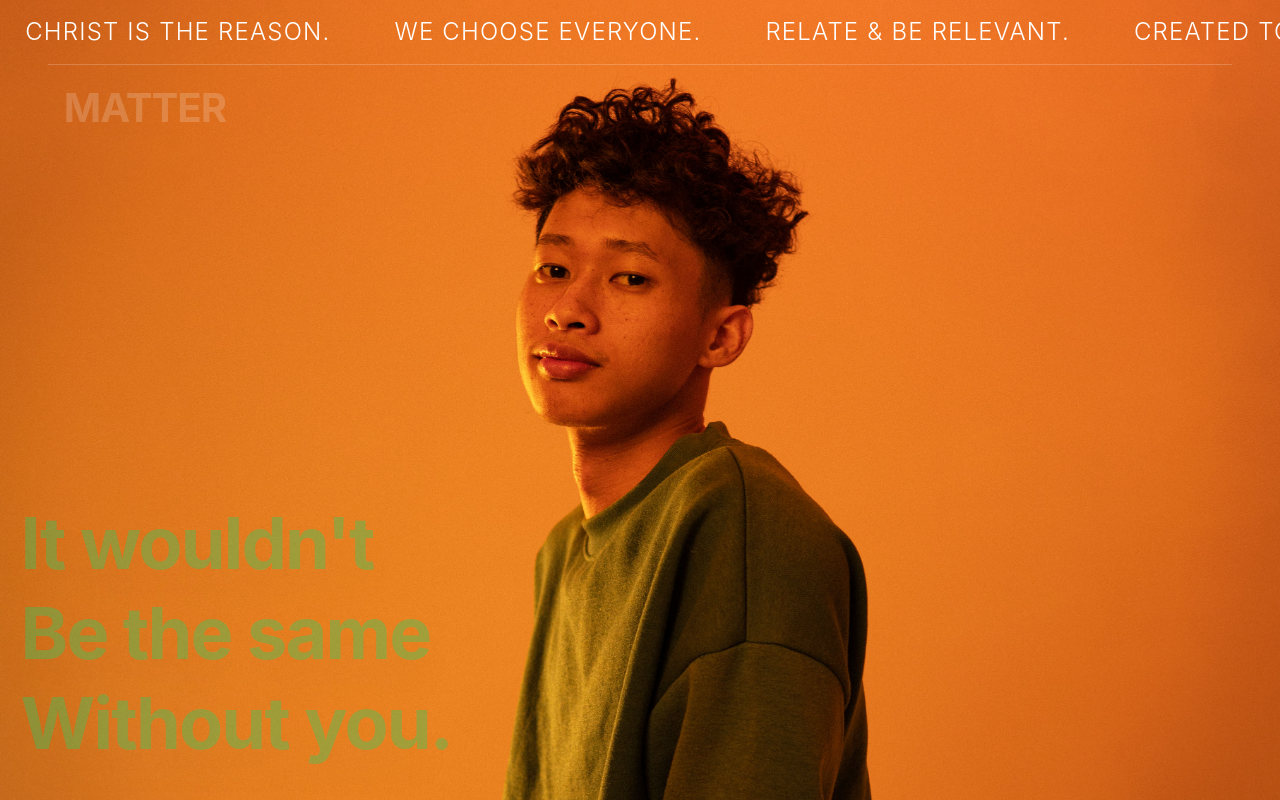
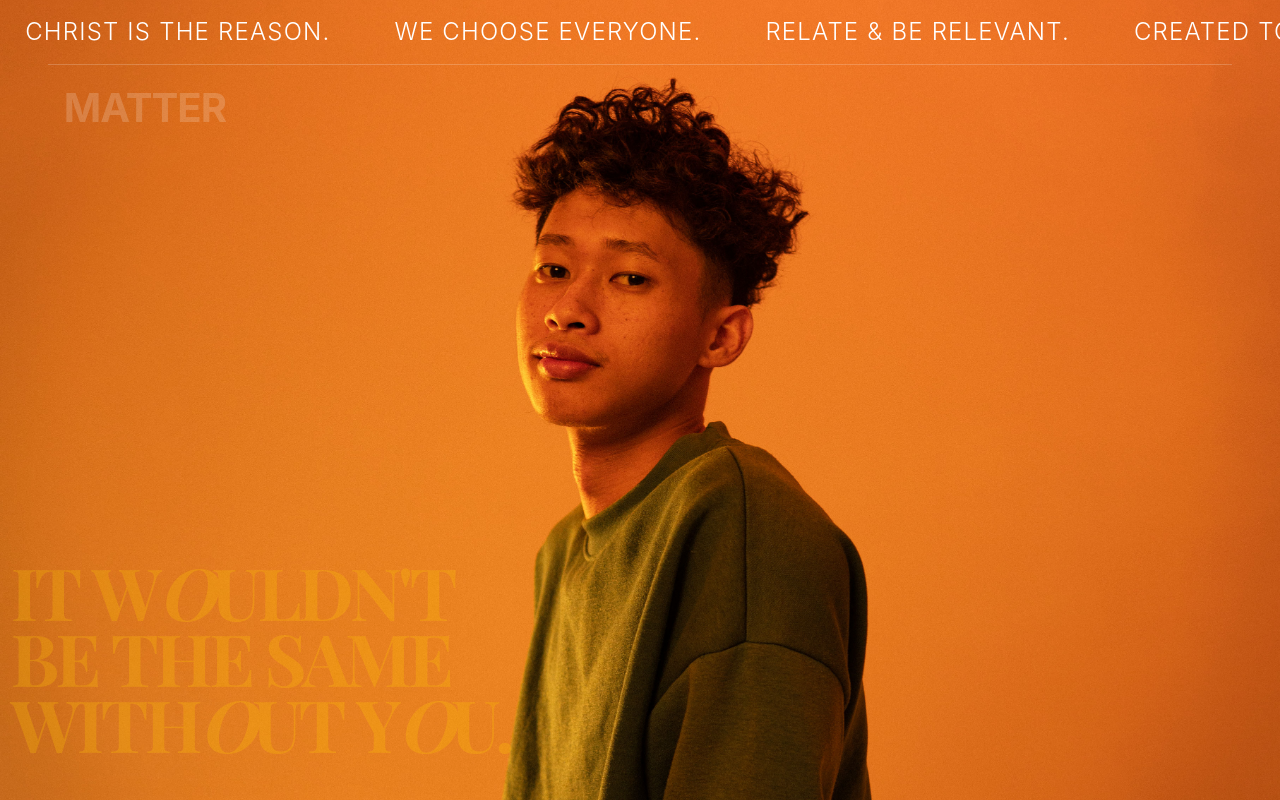
Before and after one commit to MatterPhnomPenh/MatterPhnomPenh, a Next.js app: page / in a window 1280 px wide. Shown: the top 800 px of the page. Built offline with nearby package versions, Linux system fonts and the light colour scheme.

Commit message:
change intro home page

```diff
--- a/src/app/components/sections/home/initiatives-section.tsx
+++ b/src/app/components/sections/home/initiatives-section.tsx
@@ -64,7 +64,7 @@ export default function InitiativesSection() {
   }, []);
 
   return (
-    <section className="bg-black py-24 px-6 overflow-hidden">
+    <section className="bg-black py-24 px-8 overflow-hidden">
       <div className="max-w-7xl mx-auto">
         <div className="text-center mb-16">
           <h2 className="text-5xl sm:text-6xl lg:text-7xl font-bold text-white tracking-tight">
--- a/src/app/components/sections/home/intro-home-section.tsx
+++ b/src/app/components/sections/home/intro-home-section.tsx
@@ -1,73 +1,96 @@
-
 
 // "use client";
 // import { motion } from "framer-motion";
+
+// const lines = [
+//   "It wouldn't",
+//   "Be the same",
+//   "Without you.",
+// ];
 
 // export default function IntroHomeSection() {
 //   return (
 //     <div className="relative overflow-hidden">
 //       <section
-//         className="relative w-full bg-cover bg-center bg-no-repeat min-h-screen flex flex-col"
+//         className="relative bg-cover bg-center bg-no-repeat min-h-screen flex flex-col"
 //         style={{ backgroundImage: "url('/images/ORS_Hoklin.jpg')" }}
 //       >
+//         <div className="relative z-10 flex-1 flex items-center justify-center px-8 lg:px-12">
+//           <div className="w-full h-full">
 
-//         {/* Main Content */}
-//         <div className="relative z-10 flex-1 flex items-center justify-center px-8 sm:px-6 lg:px-12">
-//           <div className="w-full h-full">
-//             {/* Bottom Left Title */}
+//             {/* Left headline – only O is italic */}
 //             <motion.div
-//               className="absolute bottom-8 left-8 sm:left-6 lg:left-12 sm:bottom-6 lg:bottom-12"
-//               initial={{ opacity: 0, x: -40 }}
-//               animate={{ opacity: 1, x: 0 }}
-//               transition={{ duration: 0.8, delay: 0.3 }}
+//               className="absolute bottom-6 left-6 lg:left-12 lg:bottom-8"
+//               initial={{ opacity: 0, x: -50 }}
+//               whileInView={{ opacity: 1, x: 0 }}
+//               transition={{ duration: 1, delay: 0.3 }}
+//               viewport={{ once: false, amount: 0.5 }}
 //             >
-//               <motion.div
-//                 className="space-y-0"
-//                 initial="hidden"
-//                 animate="visible"
-//                 variants={{
-//                   hidden: { opacity: 0 },
-//                   visible: { opacity: 1, transition: { staggerChildren: 0.1 } },
-//                 }}
-//               >
-//                 {["It wouldn't", "Be the same", "Without you."].map((line, i) => (
+//               <motion.div className="space-y-[-1rem] lg:space-y-[-1.5rem]">
+//                 {lines.map((line, i) => (
 //                   <motion.h1
 //                     key={i}
-//                     className="text-4xl md:text-6xl lg:text-7xl font-bold text-green-400 tracking-tight leading-tight drop-shadow-2xl"
-//                     variants={{
-//                       hidden: { opacity: 0, y: 20 },
-//                       visible: { opacity: 1, y: 0 },
-//                     }}
+//                     className="text-4xl md:text-6xl lg:text-7xl text-yellow-400 tracking-tighter leading-tight drop-shadow-2xl uppercase"
+//                     style={{ fontFamily: "var(--font-playfair-sc), Georgia, serif", fontWeight: 700 }}
+//                     variants={{ hidden: { opacity: 0, y: 40 }, visible: { opacity: 1, y: 0 } }}
 //                   >
-//                     {line}
+//                     {line.split("").map((char, idx) => (
+//                       <span
+//                         key={idx}
+//                         className={char.toUpperCase() === "O" ? "italic" : ""}   // ← only O becomes italic
+//                       >
+//                         {char === " " ? "\u00A0" : char}
+//                       </span>
+//                     ))}
 //                   </motion.h1>
 //                 ))}
 //               </motion.div>
 //             </motion.div>
 
-//             {/* Bottom Right Box */}
-//             <motion.div
-//               className="absolute bottom-8 right-12 sm:right-6 lg:right-12 sm:bottom-6 lg:bottom-12"
-//               initial={{ opacity: 0, x: 40 }}
-//               animate={{ opacity: 1, x: 0 }}
-//               transition={{ duration: 0.8, delay: 0.6 }}
-//             >
-//               <div className="bg-transparent border-2 border-white rounded-lg md:pr-16 md:pt-2 md:pb-48 md:pl-2 h-32 flex flex-col justify-start">
-//                 <div className="text-left">
-//                   {["You", "Matter", "Here"].map((word, i) => (
-//                     <motion.p
-//                       key={i}
-//                       className="lg:text-2xl text-xl font-bold tracking-widest uppercase text-white"
-//                       initial={{ opacity: 0 }}
-//                       animate={{ opacity: 1 }}
-//                       transition={{ delay: 0.8 + i * 0.1 }}
-//                     >
-//                       {word}
-//                     </motion.p>
-//                   ))}
-//                 </div>
-//               </div>
-//             </motion.div>
+// <motion.div
+//   className="absolute bottom-8 right-12 lg:right-12 item-start lg:bottom-12"
+//   initial={{ opacity: 0, x: 40 }}
+//   whileInView={{ opacity: 1, x: 0 }}
+//   exit={{ opacity: 0, x: 40 }}
+//   transition={{ duration: 0.8, delay: 0.6 }}
+//   viewport={{ once: false, amount: 0.4 }}
+// >
+//   <div className="relative flex items-start gap-4 lg:gap-6">  {/* ← changed to items-start */}
+
+//     {/* Thin vertical line */}
+//     <div className="w-px h-32 lg:h-48 bg-white/80"></div>
+
+//     {/* Text – now "YOU" is at the very top */}
+//     <div className="space-y-[-1rem] lg:space-y-[-0.6rem] flex flex-col justify-start leading-none">  {/* removed negative space-y */}
+//       {["YOU", "MATTER", "HERE"].map((word, i) => (
+//         <motion.p
+//           key={i}
+//           className="lg:text-2xl text-sm font-bold tracking-widest uppercase text-white"
+//           style={{ fontFamily: "var(--font-rubik), Georgia, serif", fontWeight: 400 }}
+//           initial={{ opacity: 0, y: 30 }}
+//           whileInView={{ opacity: 1, y: 0 }}
+//           transition={{ delay: 0.9 + i * 0.15, duration: 0.8 }}
+//           viewport={{ once: false }}
+//         >
+//           {word}
+//         </motion.p>
+//       ))}
+//     </div>
+
+//     {/* Your .mov – perfectly aligned with the top of the text */}
+//     <video
+//       className="absolute -right-4 lg:-right-6 lg:bottom-2 w-72 lg:w-128 xl:w-[28rem] pointer-events-none"
+//       src="/videos/trans.mov"
+//       autoPlay
+//       loop
+//       muted
+//       playsInline
+//     />
+
+
+//   </div>
+// </motion.div>
+
 //           </div>
 //         </div>
 //       </section>
@@ -75,83 +98,104 @@
 //   );
 // }
 
+
 "use client";
 import { motion } from "framer-motion";
+
+const lines = [
+  "It wouldn't",
+  "Be the same",
+  "Without you.",
+];
 
 export default function IntroHomeSection() {
   return (
     <div className="relative overflow-hidden">
       <section
-        className="relative w-full bg-cover bg-center bg-no-repeat min-h-screen flex flex-col"
+        className="relative bg-cover bg-center bg-no-repeat min-h-screen flex flex-col"
         style={{ backgroundImage: "url('/images/ORS_Hoklin.jpg')" }}
       >
-        {/* Main Content */}
         <div className="relative z-10 flex-1 flex items-center justify-center px-8 lg:px-12">
           <div className="w-full h-full">
 
-            {/* Bottom Left Title – Restarts on scroll-in */}
+            {/* Left headline – only O is italic */}
             <motion.div
               className="absolute bottom-6 left-6 lg:left-12 lg:bottom-8"
-              initial={{ opacity: 0, x: -40 }}
+              initial={{ opacity: 0, x: -50 }}
               whileInView={{ opacity: 1, x: 0 }}
-              exit={{ opacity: 0, x: -40 }}
-              transition={{ duration: 0.8, delay: 0.3 }}
-              viewport={{ once: false, amount: 0.4 }}
+              transition={{ duration: 1, delay: 0.3 }}
+              viewport={{ once: false, amount: 0.5 }}
             >
-              <motion.div
-                className="space-y-0"
-                initial="hidden"
-                whileInView="visible"
-                exit="hidden"
-                viewport={{ once: false }}
-                variants={{
-                  hidden: { opacity: 0 },
-                  visible: {
-                    opacity: 1,
-                    transition: { staggerChildren: 0.1 }
-                  },
-                }}
-              >
-                {["It wouldn't", "Be the same", "Without you."].map((line, i) => (
+              <motion.div className="space-y-[-1rem] lg:space-y-[-1.5rem]">
+                {lines.map((line, i) => (
                   <motion.h1
                     key={i}
-                    className="text-4xl md:text-6xl lg:text-7xl font-bold text-green-400 tracking-tight leading-tight drop-shadow-2xl"
-                    variants={{
-                      hidden: { opacity: 0, y: 20 },
-                      visible: { opacity: 1, y: 0 },
-                    }}
+                    className="text-4xl md:text-6xl lg:text-7xl text-yellow-400 tracking-tighter leading-tight drop-shadow-2xl uppercase"
+                    style={{ fontFamily: "var(--font-playfair-sc), Georgia, serif", fontWeight: 700 }}
+                    variants={{ hidden: { opacity: 0, y: 40 }, visible: { opacity: 1, y: 0 } }}
                   >
-                    {line}
+                    {line.split("").map((char, idx) => (
+                      <span
+                        key={idx}
+                        className={char.toUpperCase() === "O" ? "italic" : ""}
+                      >
+                        {char === " " ? "\u00A0" : char}
+                      </span>
+                    ))}
                   </motion.h1>
                 ))}
               </motion.div>
             </motion.div>
 
-            {/* Bottom Right Box – Restarts on scroll-in */}
+            {/* Right section with YOU MATTER HERE and larger video */}
             <motion.div
-              className="absolute bottom-8 right-12 sm:right-6 lg:right-12 sm:bottom-6 lg:bottom-12"
+              className="absolute bottom-8 right-4 lg:right-12 lg:bottom-12"
               initial={{ opacity: 0, x: 40 }}
               whileInView={{ opacity: 1, x: 0 }}
               exit={{ opacity: 0, x: 40 }}
               transition={{ duration: 0.8, delay: 0.6 }}
               viewport={{ once: false, amount: 0.4 }}
             >
-              <div className="bg-transparent border-2 border-white rounded-lg md:pr-16 md:pt-2 md:pb-48 pl-2 pt-2 pr-4 md:pl-2 lg:h-32 h-24 flex flex-col justify-start">
-                <div className="text-left">
-                  {["You", "Matter", "Here"].map((word, i) => (
+              <div className="relative flex items-start gap-4 lg:gap-6">
+
+                {/* Thin vertical line - made longer to match larger video */}
+                <div className="w-px h-22 lg:h-52 bg-white/80 mt-1"></div>
+
+                {/* Text section */}
+                <div className="space-y-[-0.5rem] lg:space-y-[-0.5rem] flex flex-col justify-start leading-none">
+                  {["YOU", "MATTER", "HERE"].map((word, i) => (
                     <motion.p
                       key={i}
                       className="lg:text-2xl text-sm font-bold tracking-widest uppercase text-white"
-                      initial={{ opacity: 0 }}
-                      whileInView={{ opacity: 1 }}
-                      exit={{ opacity: 0 }}
-                      transition={{ delay: 0.8 + i * 0.1 }}
+                      style={{ fontFamily: "var(--font-rubik), Georgia, serif", fontWeight: 400 }}
+                      initial={{ opacity: 0, y: 30 }}
+                      whileInView={{ opacity: 1, y: 0 }}
+                      transition={{ delay: 0.9 + i * 0.15, duration: 0.8 }}
                       viewport={{ once: false }}
                     >
                       {word}
                     </motion.p>
                   ))}
+
+                {/* Larger video container - positioned to align with text */}
+                <div className="relative pt-4 lg:pt-6">
+                  {/* Large video - much bigger */}
+                  <video
+                    className="w-[72px] lg:w-[200px] pointer-events-none"
+                    src="/videos/trans.mov"
+                    autoPlay
+                    loop
+                    muted
+                    playsInline
+                    style={{
+                      height: 'auto',
+                      objectFit: 'contain'
+                    }}
+                  />
                 </div>
+                </div>
+
+
               </div>
             </motion.div>
 
--- a/src/app/layout.tsx
+++ b/src/app/layout.tsx
@@ -1,40 +1,3 @@
-import type { Metadata } from "next";
-import { Geist, Geist_Mono } from "next/font/google";
-import "./globals.css";
-import CustomCursor from "./components/ui/custom-cursor";
-
-const geistSans = Geist({
-  variable: "--font-geist-sans",
-  subsets: ["latin"],
-});
-
-const geistMono = Geist_Mono({
-  variable: "--font-geist-mono",
-  subsets: ["latin"],
-});
-
-export const metadata: Metadata = {
-  title: "Matter Phnom Penh | You Matter Here",
-  description: "",
-};
-
-export default function RootLayout({
-  children,
-}: Readonly<{
-  children: React.ReactNode;
-}>) {
-  return (
-    <html lang="en">
-      <body
-        className={`${geistSans.variable} ${geistMono.variable} antialiased`}
-      >
-        <CustomCursor />
-        {children}
-      </body>
-    </html>
-  );
-}
-
 // import type { Metadata } from "next";
 // import { Geist, Geist_Mono } from "next/font/google";
 // import "./globals.css";
@@ -71,3 +34,65 @@ export default function RootLayout({
 //     </html>
 //   );
 // }
+
+
+import type { Metadata } from "next";
+import { Geist, Geist_Mono, Rubik, Playfair_Display_SC } from "next/font/google";   // ← Add Rubik here
+import "./globals.css";
+import CustomCursor from "./components/ui/custom-cursor";
+
+const geistSans = Geist({
+  variable: "--font-geist-sans",
+  subsets: ["latin"],
+});
+
+const geistMono = Geist_Mono({
+  variable: "--font-geist-mono",
+  subsets: ["latin"],
+});
+
+// const playfairSC = Playfair_Display_SC({
+//   subsets: ["latin"],
+//   weight: "700",                    // Only 700 is available for SC variant
+//   style: "italic",                  // This gives you the true italic version
+//   variable: "--font-playfair-sc",
+//   display: "swap",
+// });
+
+const playfairSC = Playfair_Display_SC({
+  subsets: ["latin"],
+  weight: "700",
+  style: ["normal", "italic"],        // ← load both!
+  variable: "--font-playfair-sc",
+  display: "swap",
+});
+
+// Add Rubik (Regular + optional weights)
+const rubik = Rubik({
+  subsets: ["latin"],
+  weight: ["400", "500", "700"],        // Regular, Medium, Bold
+  variable: "--font-rubik",             // CSS variable for easy use
+  display: "swap",
+});
+
+export const metadata: Metadata = {
+  title: "Matter Phnom Penh | You Matter Here",
+  description: "",
+};
+
+export default function RootLayout({
+  children,
+}: Readonly<{
+  children: React.ReactNode;
+}>) {
+  return (
+    <html lang="en">
+      <body
+        className={`${geistSans.variable} ${geistMono.variable} ${playfairSC.variable} ${rubik.variable} antialiased`}
+      >
+        <CustomCursor />
+        {children}
+      </body>
+    </html>
+  );
+}
```
Also changed, not shown: 2 other files (tests, documents, lock files or other folders).
